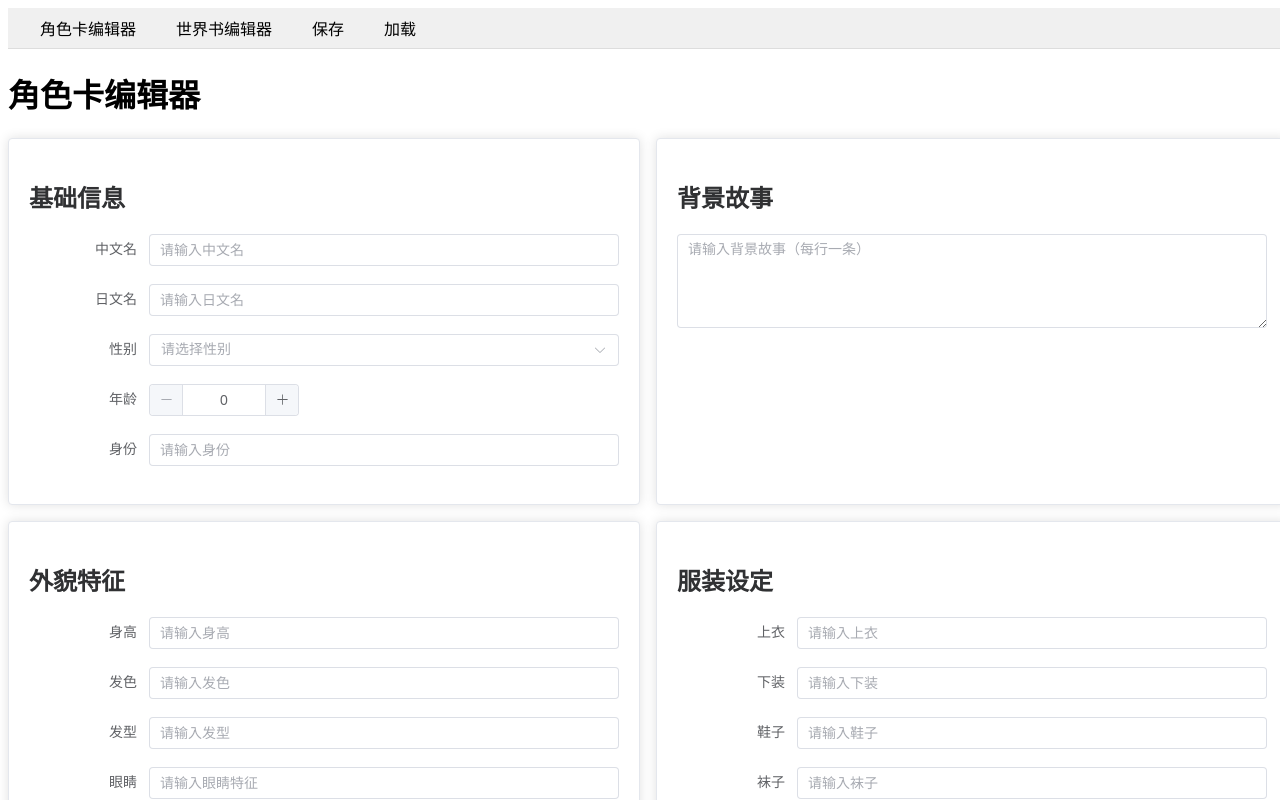
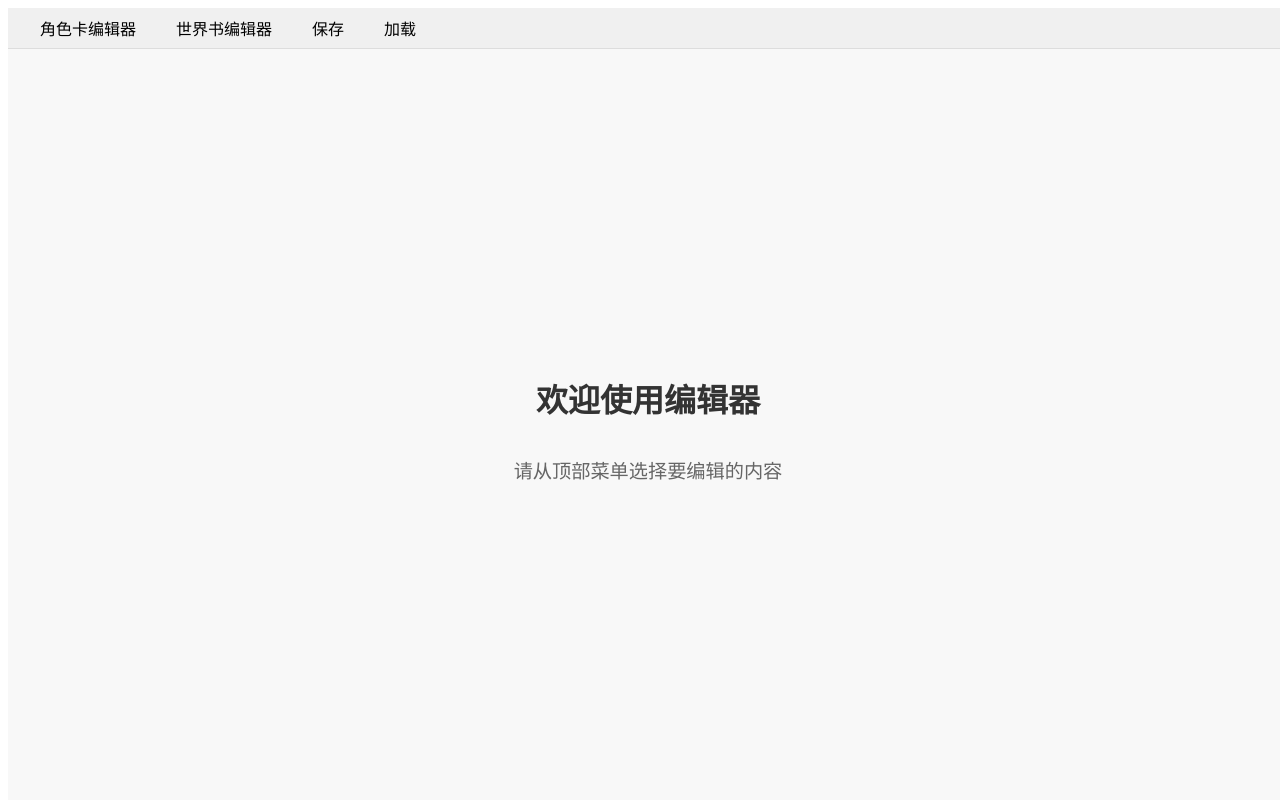
Before and after one commit to awaae001/st_cardplus, a Vue app: page / in a window 1280 px wide. Shown: the top 800 px of the page. Built offline with nearby package versions, Linux system fonts and the light colour scheme.

Commit message:
feat(components): 添加欢迎页面并调整页面逻辑
- 在 MainPage 组件中添加 WelcomePage 组件
- 修改 currentPage 类型，增加 'welcome' 页面
- 调整 CharacterCardEditor 和 WorldEditor 组件的按钮布局

```diff
--- a/src/components/CharacterCardEditor.vue
+++ b/src/components/CharacterCardEditor.vue
@@ -180,10 +180,10 @@
     </el-card>
 
     <!-- 操作按钮 -->
-    <!-- <div class="flex gap-4">
+    <div class="flex gap-4">
       <el-button type="primary" @click="saveCharacterCard">保存角色卡</el-button>
       <el-button type="success" @click="loadCharacterCard">加载角色卡</el-button>
-    </div> -->
+    </div>
   </div>
 </template>
 
--- a/src/components/MainPage.vue
+++ b/src/components/MainPage.vue
@@ -1,5 +1,6 @@
 <template>
   <div class="main-container">
+    <WelcomePage v-if="currentPage === 'welcome'" />
     <WorldEditor v-if="currentPage === 'world'" ref="worldEditorRef" />
     <CharacterCardEditor v-if="currentPage === 'character'" ref="characterEditorRef" />
   </div>
@@ -9,12 +10,13 @@
 import { ref } from 'vue'
 import WorldEditor from './WorldEditor.vue'
 import CharacterCardEditor from './CharacterCardEditor.vue'
+import WelcomePage from './WelcomePage.vue'
 
-const currentPage = ref<'world' | 'character'>('character')
+const currentPage = ref<'world' | 'character' | 'welcome'>('welcome')
 const characterEditorRef = ref<InstanceType<typeof CharacterCardEditor>>()
 const worldEditorRef = ref<InstanceType<typeof WorldEditor>>()
 
-function showPage(page: 'world' | 'character') {
+function showPage(page: 'world' | 'character' | 'welcome') {
   currentPage.value = page
 }
 
--- /dev/null
+++ b/src/components/WelcomePage.vue
@@ -0,0 +1,32 @@
+<template>
+  <div class="welcome-container">
+    <h1>欢迎使用编辑器</h1>
+    <p>请从顶部菜单选择要编辑的内容</p>
+  </div>
+</template>
+
+<script setup lang="ts">
+</script>
+
+<style scoped>
+.welcome-container {
+  width: 100%;
+  height: 100%;
+  display: flex;
+  flex-direction: column;
+  justify-content: center;
+  align-items: center;
+  background-color: #f8f8f8;
+}
+
+h1 {
+  font-size: 2rem;
+  margin-bottom: 1rem;
+  color: #333;
+}
+
+p {
+  font-size: 1.2rem;
+  color: #666;
+}
+</style>
--- a/src/components/WorldEditor.vue
+++ b/src/components/WorldEditor.vue
@@ -83,10 +83,10 @@
     </el-card>
 
     <!-- 操作按钮 -->
-    <!-- <div class="flex gap-4">
+    <div class="flex gap-4">
       <el-button type="primary" @click="saveWorld">保存世界书</el-button>
       <el-button type="success" @click="loadWorld">加载世界书</el-button>
-    </div> -->
+    </div>
   </div>
 </template>
 
```
